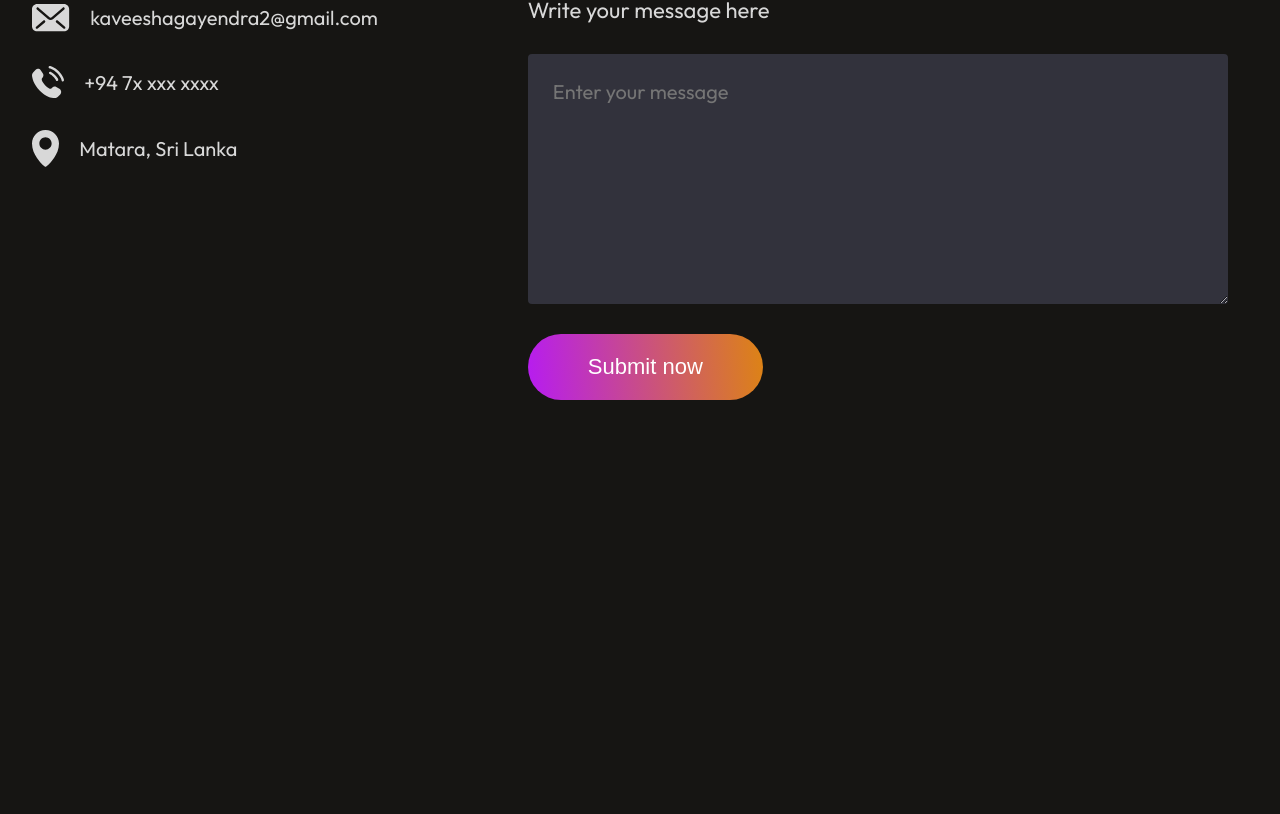
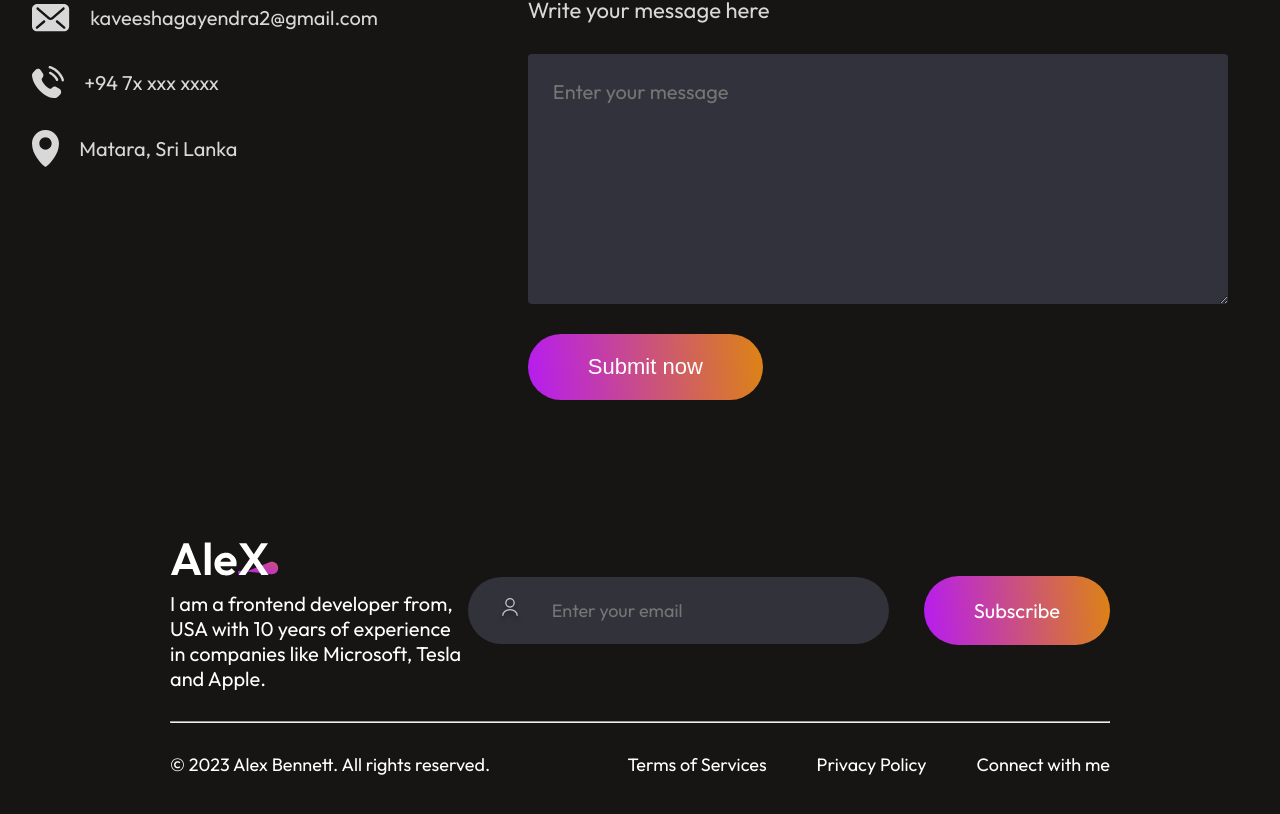
Before and after one commit to GayendraSHK/portfolio, a React (Vite) app: page / in a window 1280 px wide. Shown: the part 5686-6500 px from the top of the page. Before the commit the page ends 6136 px from the top, so only its background shows below. Built offline with nearby package versions, Linux system fonts and the light colour scheme.

Commit message:
Create footer section

```diff
--- a/src/components/Footer/Footer.css
+++ b/src/components/Footer/Footer.css
@@ -0,0 +1,70 @@
+.footer{
+    margin: 50px 170px;
+    display: flex;
+    flex-direction: column;
+    gap: 30px;
+}
+
+.footer-top{
+    display: flex;
+    justify-content: space-between;
+}
+
+.footer-top-left p{
+    font-size: 20px;
+    max-width: 400px;
+}
+
+.footer-top-right{
+    display: flex;
+    align-items: center;
+    gap: 35px;
+}
+
+.footer-email-input{
+    display: flex;
+    gap: 30px;
+    padding: 20px 30px;
+    border-radius: 50px;
+    background: #32323B;
+    padding-right: 80px;
+}
+
+.footer-email-input input{
+    outline: none;
+    border: none;
+    background: transparent;
+    color: #A0A0A0;
+    font-family: Outfit;
+    font-size: 18px;
+}
+
+.footer-subscribe{
+    font-size: 20px;
+    padding: 22px 50px;
+    border-radius: 50px;
+    background: linear-gradient(264deg, #DF8908 -5.09%, #B415FF 106.28%);
+    cursor: pointer;
+    transition: 0.3s;
+}
+
+.footer-bottom{
+    display: flex;
+    justify-content: space-between;
+    font-size: 18px;
+}
+
+.footer-bottom-right{
+    display: flex;
+    gap: 50px;
+    margin-bottom: 50px;
+}
+
+.footer-email-input:hover{
+    border: 2px solid white;
+}
+
+.footer-subscribe:hover{
+    transform: scale(1.1);
+    transition: 0.3s;
+}
--- a/src/components/Footer/Footer.jsx
+++ b/src/components/Footer/Footer.jsx
@@ -1,10 +1,33 @@
 //import React from 'react'
 import './Footer.css'
+import footer_logo from '../../assets/footer_logo.svg'
+import user_icon from '../../assets/user_icon.svg'
 
 const Footer = () => {
   return (
-    <div>
-
+    <div className='footer'>
+        <div className="footer-top">
+            <div className="footer-top-left">
+                <img src={footer_logo} alt="" />
+                <p>I am a frontend developer from, USA with 10 years of experience in companies like Microsoft, Tesla and Apple.</p>
+            </div>
+            <div className="footer-top-right">
+                <div className="footer-email-input">
+                    <img src={user_icon} alt="" />
+                    <input type="email" placeholder='Enter your email' />
+                </div>
+                <div className="footer-subscribe">Subscribe</div>
+            </div>
+        </div>
+        <hr />
+        <div className="footer-bottom">
+            <p className="footer-bottom-left">© 2023 Alex Bennett. All rights reserved.</p>
+            <div className="footer-bottom-right">
+                <p>Terms of Services</p>
+                <p>Privacy Policy</p>
+                <p>Connect with me</p>
+            </div>
+        </div>
     </div>
   )
 }
```
